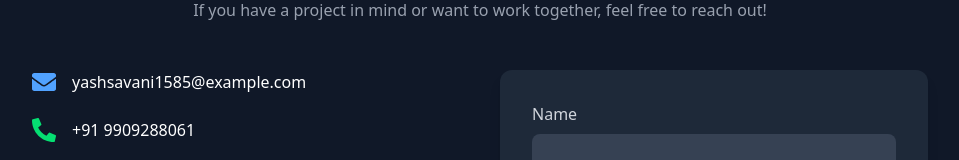
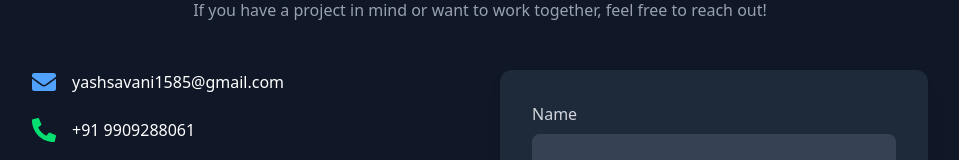
Before and after one commit to yashsavani1585/PORTFOLIO, a React (Vite) app in the folder PORTFOLIO/: page / in a window 1280 px wide. Shown: the part 3008-3168 px from the top of the page, without its empty margins (160-1119 px from the left). Built offline with nearby package versions, Linux system fonts and the light colour scheme.

Commit message:
Update HireMe.jsx

```diff
--- a/PORTFOLIO/src/Components/HireMe/HireMe.jsx
+++ b/PORTFOLIO/src/Components/HireMe/HireMe.jsx
@@ -54,7 +54,7 @@ const HireMe = () => {
             <div className="flex items-center gap-4">
               <FaEnvelope className="text-blue-400 text-2xl" />
               <a href="mailto:yashsavani1585@example.com" className="hover:underline">
-                yashsavani1585@example.com
+                yashsavani1585@gmail.com
               </a>
             </div>
             <div className="flex items-center gap-4">
```
